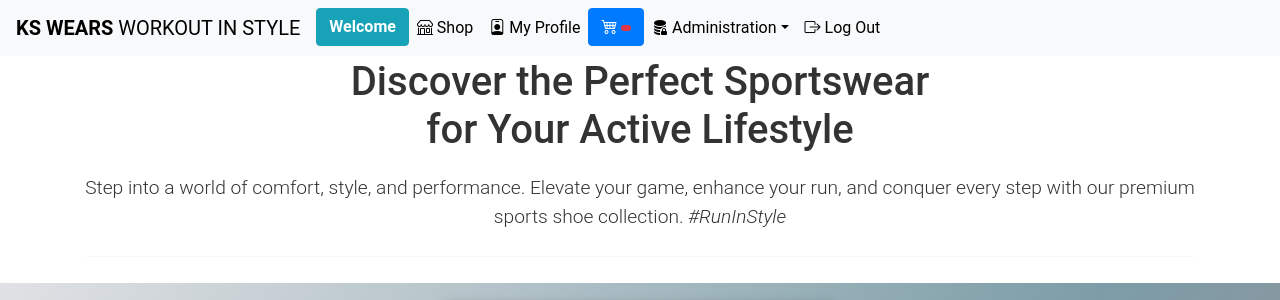
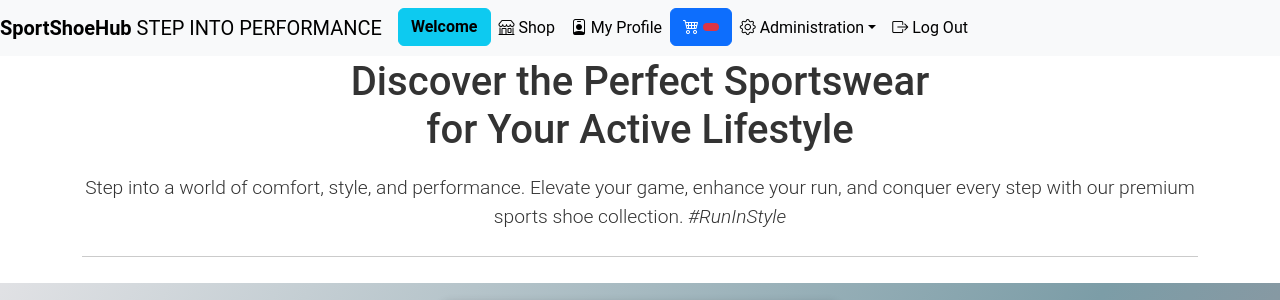
Before and after one commit to KeithStark/projet2_Chicoory_Shaheel, a PHP site: page /views/Home.php in a window 1280 px wide. Shown: the top 300 px of the page. Run offline with PHP 8.4, Linux system fonts and the light colour scheme.

Commit message:
corrected navbar

```diff
--- a/views/includes/Header.php
+++ b/views/includes/Header.php
@@ -1,4 +1,3 @@
-<!--Header and Navigation Section-->
 <!DOCTYPE html>
 <html lang="en">
 
@@ -6,17 +5,17 @@
     <meta charset="UTF-8" />
     <meta name="viewport" content="width=device-width, initial-scale=1.0" />
     <meta http-equiv="cache-control" content="no-cache">
-    <title>KsWears</title>
+    <title>SportShoeHub</title>
     <link rel="stylesheet" href="https://cdn.jsdelivr.net/npm/bootstrap-icons@1.10.5/font/bootstrap-icons.css">
     <link href="https://cdn.jsdelivr.net/npm/bootstrap@5.3.0/dist/css/bootstrap.min.css" rel="stylesheet" integrity="sha384-9ndCyUaIbzAi2FUVXJi0CjmCapSmO7SnpJef0486qhLnuZ2cdeRhO02iuK6FUUVM" crossorigin="anonymous">
     <script src="https://cdn.jsdelivr.net/npm/bootstrap@5.3.0/dist/js/bootstrap.bundle.min.js" integrity="sha384-geWF76RCwLtnZ8qwWowPQNguL3RmwHVBC9FhGdlKrxdiJJigb/j/68SIy3Te4Bkz" crossorigin="anonymous"></script>
-    <link rel="stylesheet" href="https://maxcdn.bootstrapcdn.com/bootstrap/4.5.2/css/bootstrap.min.css">
     <link rel="stylesheet" href="../public/css/style.css">
 </head>
+
 <header>
     <nav class="navbar navbar-expand-lg bg-body-tertiary">
-        <a class="navbar-brand" href="../index.php"><b><span class="firstWord">KS WEARS</span></b><span class="secondWord">
-                WORKOUT IN STYLE</span></a>
+        <a class="navbar-brand" href="../index.php"><b><span class="firstWord">SportShoeHub</span></b><span class="secondWord">
+                STEP INTO PERFORMANCE</span></a>
         <button class="navbar-toggler" type="button" data-bs-toggle="collapse" data-bs-target="#navbarNav" aria-controls="navbarNav" aria-expanded="false" aria-label="Toggle navigation">
             <span class="navbar-toggler-icon"></span>
         </button>
@@ -38,18 +37,17 @@
                     </a>
                 </li>
                 <li class="nav-item dropdown">
-                    <a class="nav-link dropdown-toggle active" href="#" role="button" data-bs-toggle="dropdown" aria-expanded="false"><i class="bi bi-database-fill-lock"></i> Administration</a>
+                    <a class="nav-link dropdown-toggle active" href="#" role="button" data-bs-toggle="dropdown" aria-expanded="false"><i class="bi bi-gear"></i> Administration</a>
                     <ul class="dropdown-menu">
                         <li><a class="dropdown-item" href="ManageProducts.php"><i class="bi bi-basket-fill"></i> Manage Products</a>
                         </li>
-                        <li><a class="dropdown-item" href="ManageUsers.php"><i class="bi bi-people"></i> Users</a></li>
+                        <li><a class="dropdown-item" href="ManageUsers.php"><i class="bi bi-person"></i> Users</a></li>
                         <li>
                             <hr class="dropdown-divider">
                         </li>
-                        <li><a class="dropdown-item" href="manageCommands.php"><i class="bi bi-bag-fill"></i> Orders</a></li>
+                        <li><a class="dropdown-item" href="manageCommands.php"><i class="bi bi-box"></i> Orders</a></li>
                     </ul>
                 </li>
-                <li class="nav-item">
                 <li class="nav-item">
                     <a class="nav-link active" href="Logout.php"><i class="bi bi-box-arrow-right"></i> Log Out</a>
                 </li>
```
Also changed, not shown: views/Login.php (+7 -7 lines).
